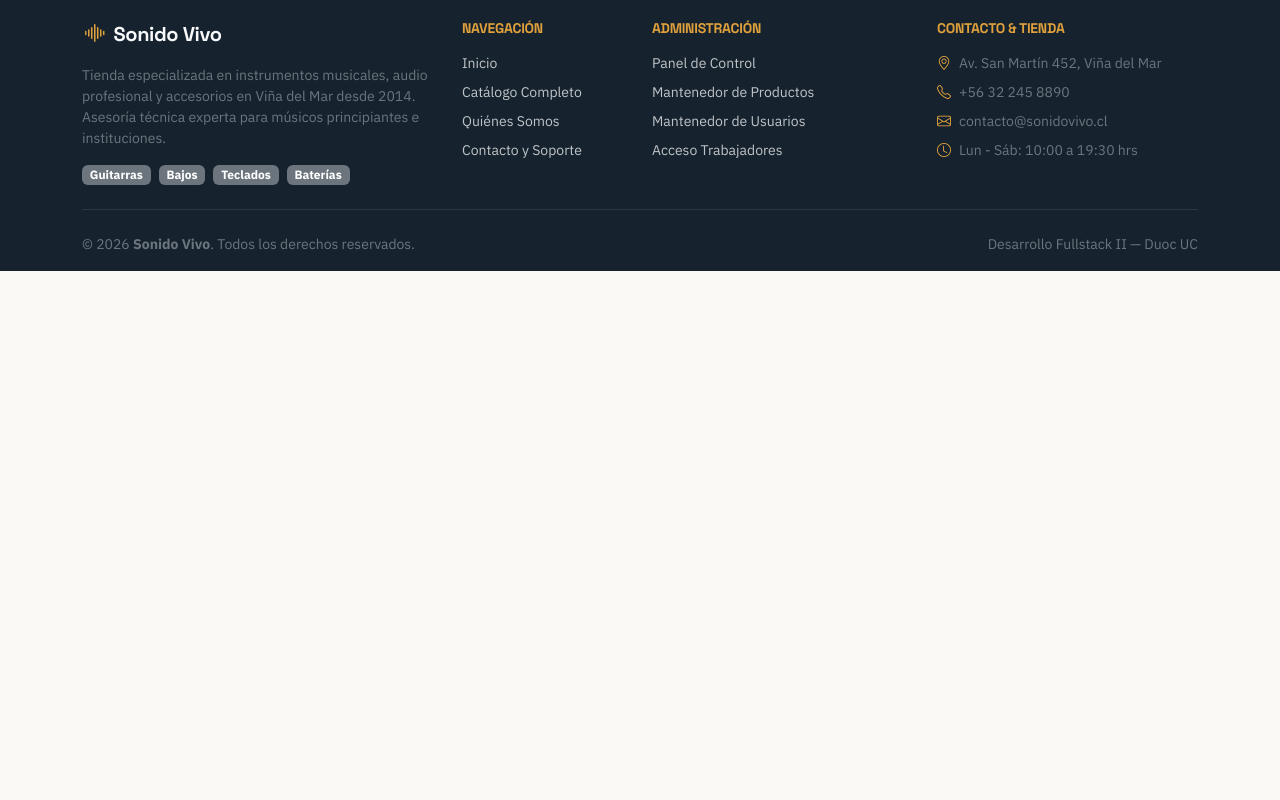
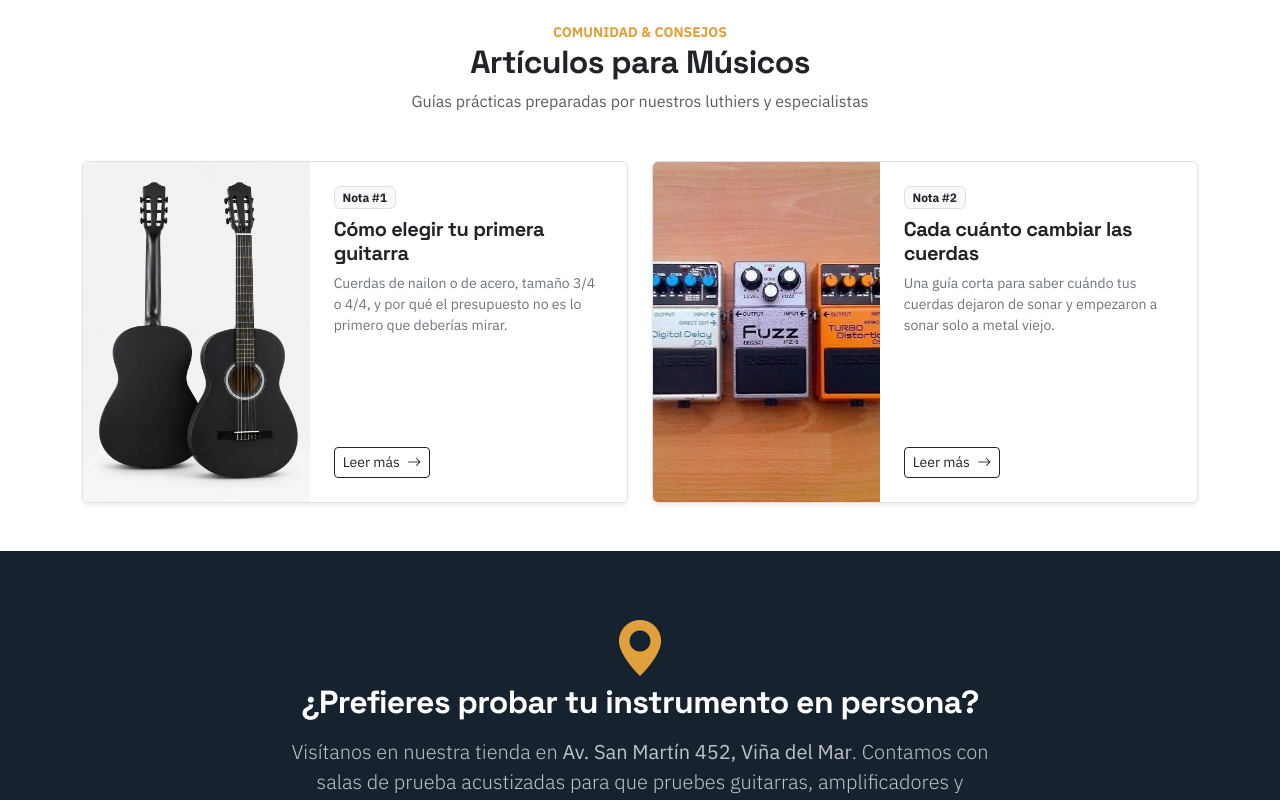
Before and after one commit to IgnacioVilchesTapia/Tienda_Sonido_Vivo, a React (Vite) app: page / in a window 1280 px wide. Shown: the part 1740-2540 px from the top of the page. Before the commit the page ends 2011 px from the top, so only its background shows below. Built offline with nearby package versions, Linux system fonts and the light colour scheme.

Commit message:
feat(home): construir pagina de inicio con banner hero, vitrina destacada y beneficios

```diff
--- a/src/pages/Home.jsx
+++ b/src/pages/Home.jsx
@@ -127,7 +127,7 @@ export default function Home() {
               <div key={cat} className="col-md-4 col-sm-6">
                 <Link
                   to={`/productos?categoria=${encodeURIComponent(cat)}`}
-                  className="card text-decoration-none border-0 shadow-sm p-3 text-center bg-white hover-shadow h-100"
+                  className="card text-decoration-none border-0 shadow-sm p-3 text-center bg-white card-producto h-100"
                 >
                   <i className="bi bi-music-note text-amber fs-3 mb-2"></i>
                   <h6 className="fw-bold text-dark mb-0">{cat}</h6>
@@ -137,6 +137,61 @@ export default function Home() {
           </div>
         </div>
       </section>
+
+      {/* Sección Blog para Músicos */}
+      <section className="py-5 bg-white">
+        <div className="container">
+          <div className="text-center mb-5">
+            <span className="text-amber fw-bold text-uppercase small">Comunidad & Consejos</span>
+            <h2 className="fw-bold mb-2">Artículos para Músicos</h2>
+            <p className="text-muted">Guías prácticas preparadas por nuestros luthiers y especialistas</p>
+          </div>
+
+          <div className="row g-4">
+            {BLOGS.map((nota) => (
+              <div key={nota.id} className="col-md-6">
+                <div className="card h-100 border shadow-sm overflow-hidden flex-md-row">
+                  <img
+                    src={nota.imagen}
+                    alt={nota.titulo}
+                    className="col-md-5 img-fluid"
+                    style={{ objectFit: 'cover', minHeight: 180 }}
+                    onError={(e) => {
+                      e.target.src = 'https://images.unsplash.com/photo-1511671782779-c97d3d27a1d4?auto=format&fit=crop&w=600&q=80';
+                    }}
+                  />
+                  <div className="card-body col-md-7 d-flex flex-column p-4">
+                    <span className="badge bg-light text-dark border align-self-start mb-2">Nota #{nota.id}</span>
+                    <h5 className="card-title fw-bold mb-2">{nota.titulo}</h5>
+                    <p className="card-text text-secondary small mb-3">{nota.resumen}</p>
+                    <div className="mt-auto">
+                      <Link to="/nosotros" className="btn btn-outline-dark btn-sm">
+                        Leer más <i className="bi bi-arrow-right ms-1"></i>
+                      </Link>
+                    </div>
+                  </div>
+                </div>
+              </div>
+            ))}
+          </div>
+        </div>
+      </section>
+
+      {/* Llamado de Visita a la Tienda Física */}
+      <section className="py-5 bg-tolex text-white">
+        <div className="container text-center py-3">
+          <i className="bi bi-geo-alt-fill text-amber display-4 mb-3"></i>
+          <h2 className="fw-bold mb-3">¿Prefieres probar tu instrumento en persona?</h2>
+          <p className="lead text-light opacity-75 mx-auto mb-4" style={{ maxWidth: '700px' }}>
+            Visítanos en nuestra tienda en <strong>Av. San Martín 452, Viña del Mar</strong>. Contamos con salas de prueba acustizadas para que pruebes guitarras, amplificadores y pedales con la asesoría de nuestro equipo.
+          </p>
+          <div className="d-flex justify-content-center gap-3">
+            <Link to="/contacto" className="btn btn-amber btn-lg fw-bold px-4">
+              <i className="bi bi-chat-dots me-2"></i>Contáctanos o Agenda una Prueba
+            </Link>
+          </div>
+        </div>
+      </section>
     </div>
   );
 }
```
